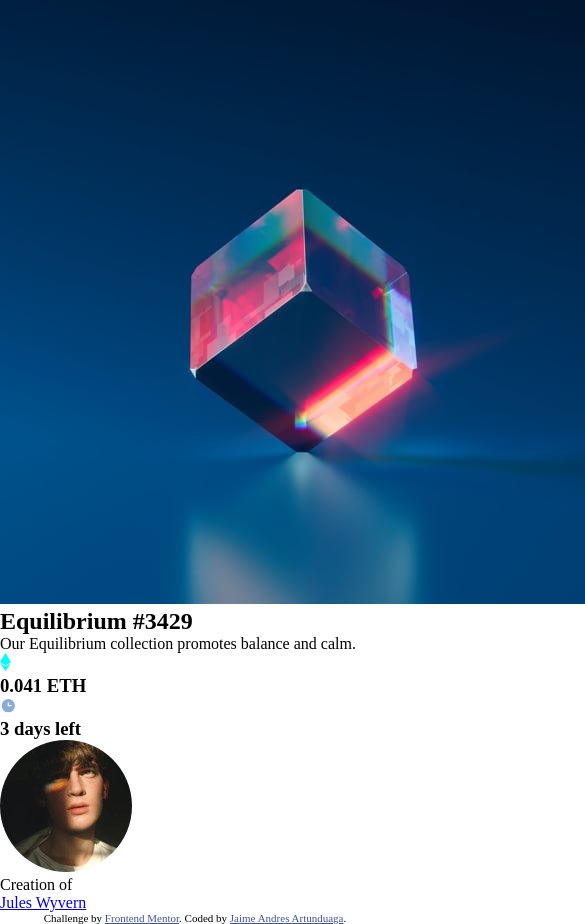
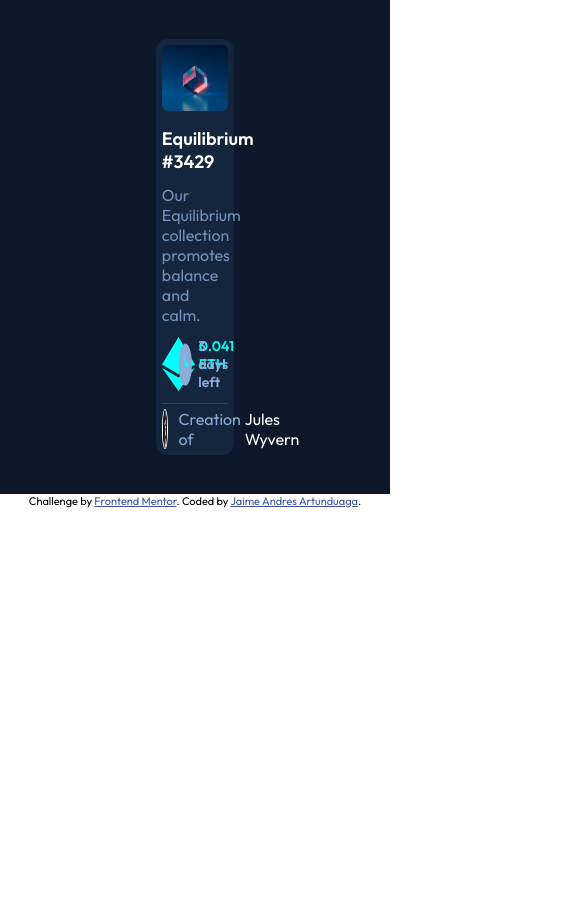
Before and after one commit to jaimeandres77/NftCard, a website: page views/index.html in a window 390 px wide. Shown: the whole page, 585 px wide, since content can reach past the window. After the commit the page ends 844 px from the top, so only its background shows below. Drawn offline with Linux system fonts and the light colour scheme.

Commit message:
Finishing MobileFirst

```diff
--- a/public/css/style.css
+++ b/public/css/style.css
@@ -5,3 +5,143 @@
     padding: 0px;
     box-sizing: border-box;
 }
+
+:root{
+    /*Colores*/
+    --Soft-blue: hsl(215, 51%, 70%);
+    --Cyan: hsl(178, 100%, 50%);
+    /*(main BG)*/
+    --Very-dark-blueMain: hsl(217, 54%, 11%);
+    /*(card BG)*/
+    --Very-dark-blueCard : hsl(216, 50%, 16%);
+    /*(line)*/
+    --Very-dark-blue: hsl(215, 32%, 27%);
+    --White: hsl(0, 0%, 100%);
+}
+
+main{
+    display: flex;
+    justify-content: center;
+    align-items: center;
+    background-color: var(--Very-dark-blueMain);
+    padding: 10% 0%;
+}
+
+article{
+    background-color: var(--Very-dark-blueCard);
+    font-family: 'Outfit', sans-serif;
+    border-radius: 12px;
+    padding: 7%;
+    width: 90%;
+}
+article .main-img-container{
+    position: relative;
+}
+article .main-img-container .main-img{
+    width: 100%;
+    border-radius: 6px;
+    cursor: pointer;
+}
+
+article .main-img-container .eye{
+    display: none;
+    position: absolute;
+    top: 40%;
+    left: 40%;
+}
+.main-img:hover .eye{
+    display: block;
+}
+
+h2{
+    color: var(--White);
+    margin: 12px 0px;
+    font-weight: 600;
+    font-size: 18px;
+    cursor: pointer;
+}
+
+h2:hover{
+    color: var(--Cyan);
+}
+
+.outside-text{
+    color: var(--Soft-blue);
+    margin: 10px 0px;
+    opacity: 0.8;
+    font-weight: 400;
+}
+
+.main-info-container{
+    display: flex;
+    justify-content: space-between;
+    width: 100%;
+    margin: 12px 0px;
+}
+
+.logo-text-container-right{
+    display: flex;
+    justify-content: flex-end;
+    width: 40%;
+    font-size: 12px;
+    gap: 4px;
+}
+
+.logo-text-container-left{
+    display: flex;
+    width: 40%;
+    font-size: 12px;
+    gap: 4px;
+}
+
+.cyan-text{
+    color: var(--Cyan);
+}
+
+.timeLeft{
+    color: var(--Soft-blue);
+}
+
+.bottom-info-container{
+    border-top: solid 1px var(--Very-dark-blue);
+    display: flex;
+    width: 100%;
+    padding-top: 7%;
+    gap: 10px;
+}
+
+.bottom-info-container img{
+    width: 10%;
+    border: solid 1px var(--White);
+    border-radius: 50%;
+}
+
+.last-info-container{
+    display: flex;
+    align-items: center;
+}
+
+.last-info-container a{
+    text-decoration: none;
+    color: var(--White);
+    margin-left: 4px;
+}
+
+.last-info-container a:hover{
+    color: var(--Cyan);
+}
+.last-info-container p{
+    color: var(--Soft-blue);
+}
+
+
+@media screen and (min-width:375px){
+    article{
+        width: 20%;
+        padding: 1.5%
+    }
+
+    main{
+        padding: ;
+    }
+}
--- a/views/index.html
+++ b/views/index.html
@@ -16,6 +16,7 @@
     .attribution {
       font-size: 11px;
       text-align: center;
+      font-family: 'Outfit', sans-serif;
     }
 
     .attribution a {
@@ -27,24 +28,25 @@
 <body>
   <main>
     <article>
-      <div>
-        <img src="/images/image-equilibrium.jpg" alt="mainCard-Image">
+      <div class="main-img-container">
+        <img class="main-img" src="/images/image-equilibrium.jpg" alt="mainCard-Image">
+        <img class="eye" src="/images/icon-view.svg" alt="eye">
       </div>
       <h2>Equilibrium #3429</h2>
-      <p>Our Equilibrium collection promotes balance and calm.</p>
-      <section>
-        <div>
+      <p class="outside-text">Our Equilibrium collection promotes balance and calm.</p>
+      <section class="main-info-container">
+        <div class="logo-text-container-left">
           <img src="/images/icon-ethereum.svg" alt="Ehtereum">
-          <h3>0.041 ETH</h3>
+          <h3 class="cyan-text">0.041 ETH</h3>
         </div>
-        <div>
+        <div class="logo-text-container-right">
           <img src="/images/icon-clock.svg" alt="Clock">
-          <h3>3 days left</h3>
+          <h3 class="timeLeft">3 days left</h3>
         </div>
       </section>
-      <section>
+      <section class="bottom-info-container">
         <img src="/images/image-avatar.png" alt="ProfilePicture">
-        <div>
+        <div class="last-info-container">
           <p>Creation of</p><a href="#">Jules Wyvern</a>
         </div>
       </section>
```
